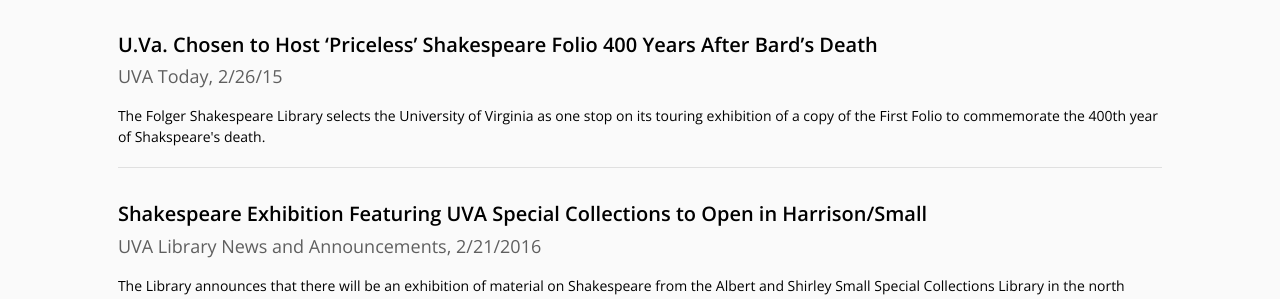
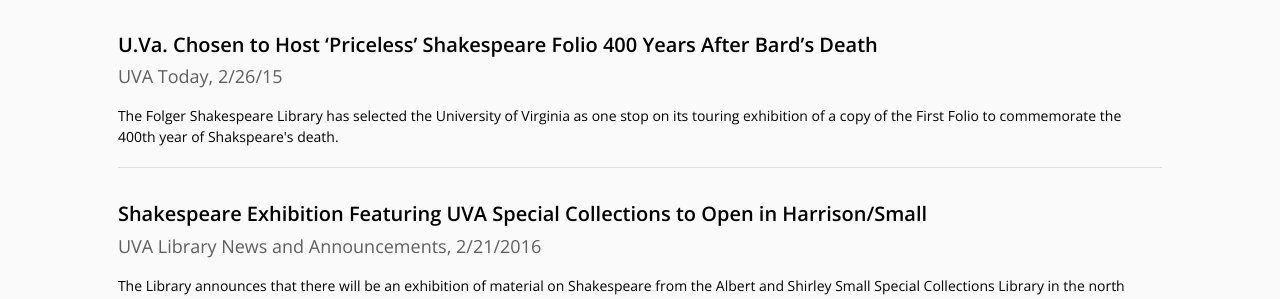
Before and after one commit to uvalib/shakespeare, a Jekyll site: the page built from news.html, in a window 1280 px wide. Shown: the part 218-517 px from the top of the page. Built offline with Jekyll 4.4.1, drawn with Linux system fonts in a browser that asks for light colours; nearby versions of some CDN libraries.

Commit message:
Update 2015-02-26-uva-chosen-host-priceless-shakespeare-folio-400-years-after-bard-s-death.html

```diff
--- a/_news/2015-02-26-uva-chosen-host-priceless-shakespeare-folio-400-years-after-bard-s-death.html
+++ b/_news/2015-02-26-uva-chosen-host-priceless-shakespeare-folio-400-years-after-bard-s-death.html
@@ -2,6 +2,6 @@
 title: "U.Va. Chosen to Host ‘Priceless’ Shakespeare Folio 400 Years After Bard’s Death"
 link: "http://news.virginia.edu/content/uva-chosen-host-priceless-shakespeare-folio-400-years-after-bard-s-death"
 subtitle: "UVA Today, 2/26/15"
-copy: "The Folger Shakespeare Library selects the University of Virginia as one stop on its touring exhibition of a copy of the First Folio to commemorate the 400th year of Shakspeare's death."
+copy: "The Folger Shakespeare Library has selected the University of Virginia as one stop on its touring exhibition of a copy of the First Folio to commemorate the 400th year of Shakspeare's death."
 published_date: ""
 ---
```
